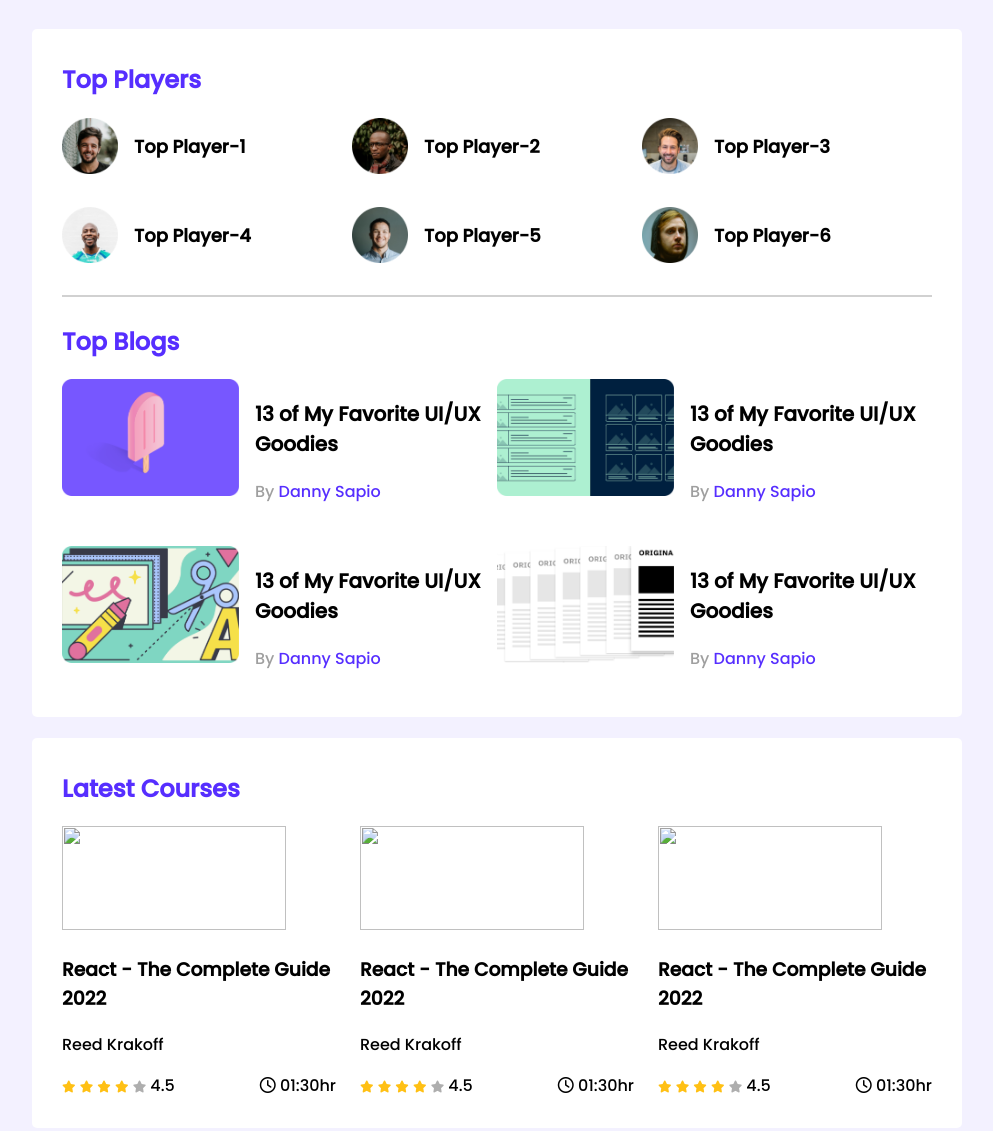
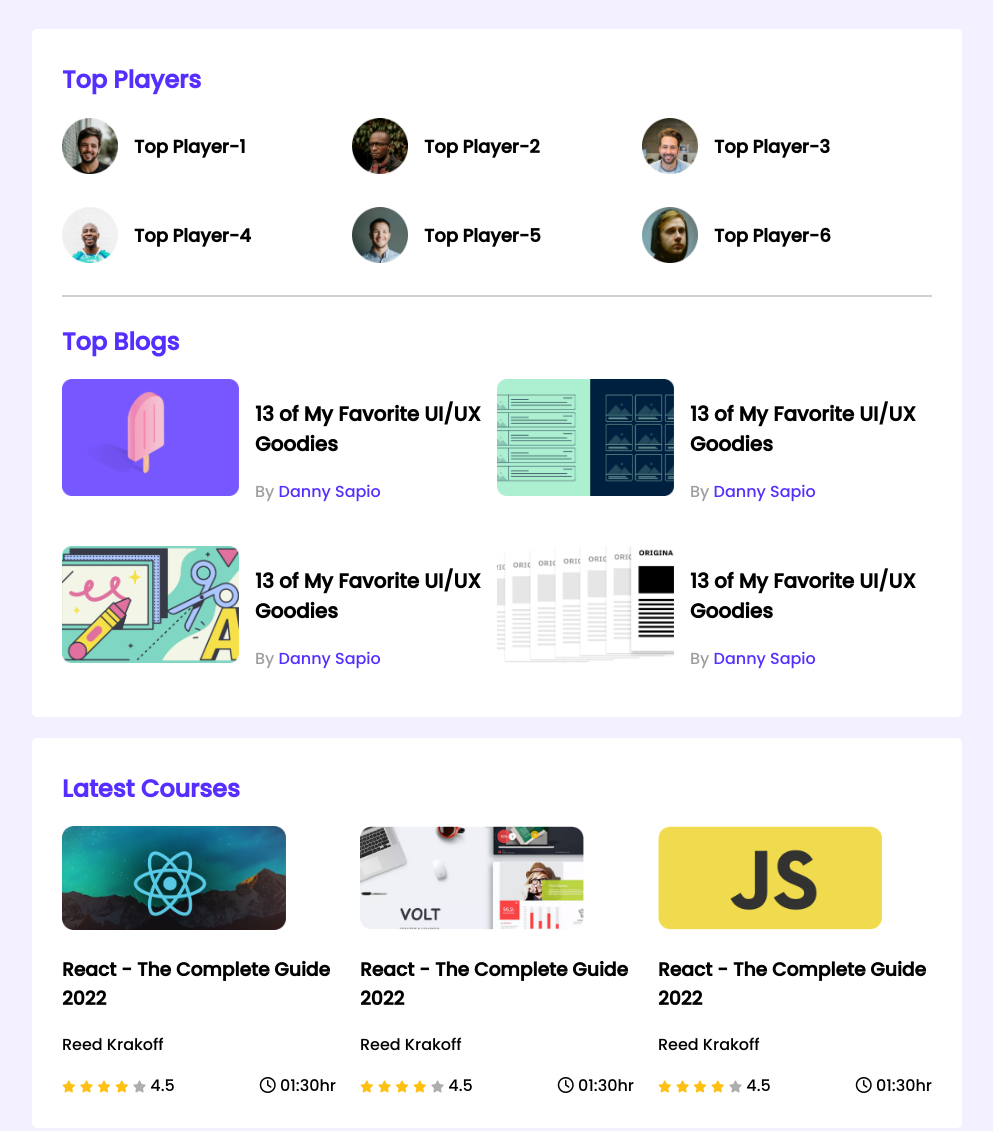
Before and after one commit to ehteshampantho/leader-board-css3, a plain HTML site: page index.html in a window 1280 px wide. Shown: the whole page, without its empty margins (143-1136 px from the left). Drawn offline with Linux system fonts and the light colour scheme; the site is published under a folder, as on GitHub Pages, so addresses that start at the root find nothing.

Commit message:
images are loaded

```diff
--- a/index.html
+++ b/index.html
@@ -98,7 +98,7 @@
             <div class="courses">
                 <div class="course">
                     <div class="course-banner">
-                        <img src="/images/courses/course-1.png" alt="">
+                        <img src="./images/courses/course-1.png" alt="">
                     </div>
                     <div class="course-detail">
                         <h3 class="course-title">React - The Complete Guide 2022</h3>
@@ -122,7 +122,7 @@
                 </div>
                 <div class="course">
                     <div class="course-banner">
-                        <img src="/images/courses/course-2.png" alt="">
+                        <img src="./images/courses/course-2.png" alt="">
                     </div>
                     <div class="course-detail">
                         <h3 class="course-title">React - The Complete Guide 2022</h3>
@@ -146,7 +146,7 @@
                 </div>
                 <div class="course">
                     <div class="course-banner">
-                        <img src="/images/courses/course-3.png" alt="">
+                        <img src="./images/courses/course-3.png" alt="">
                     </div>
                     <div class="course-detail">
                         <h3 class="course-title">React - The Complete Guide 2022</h3>
```
